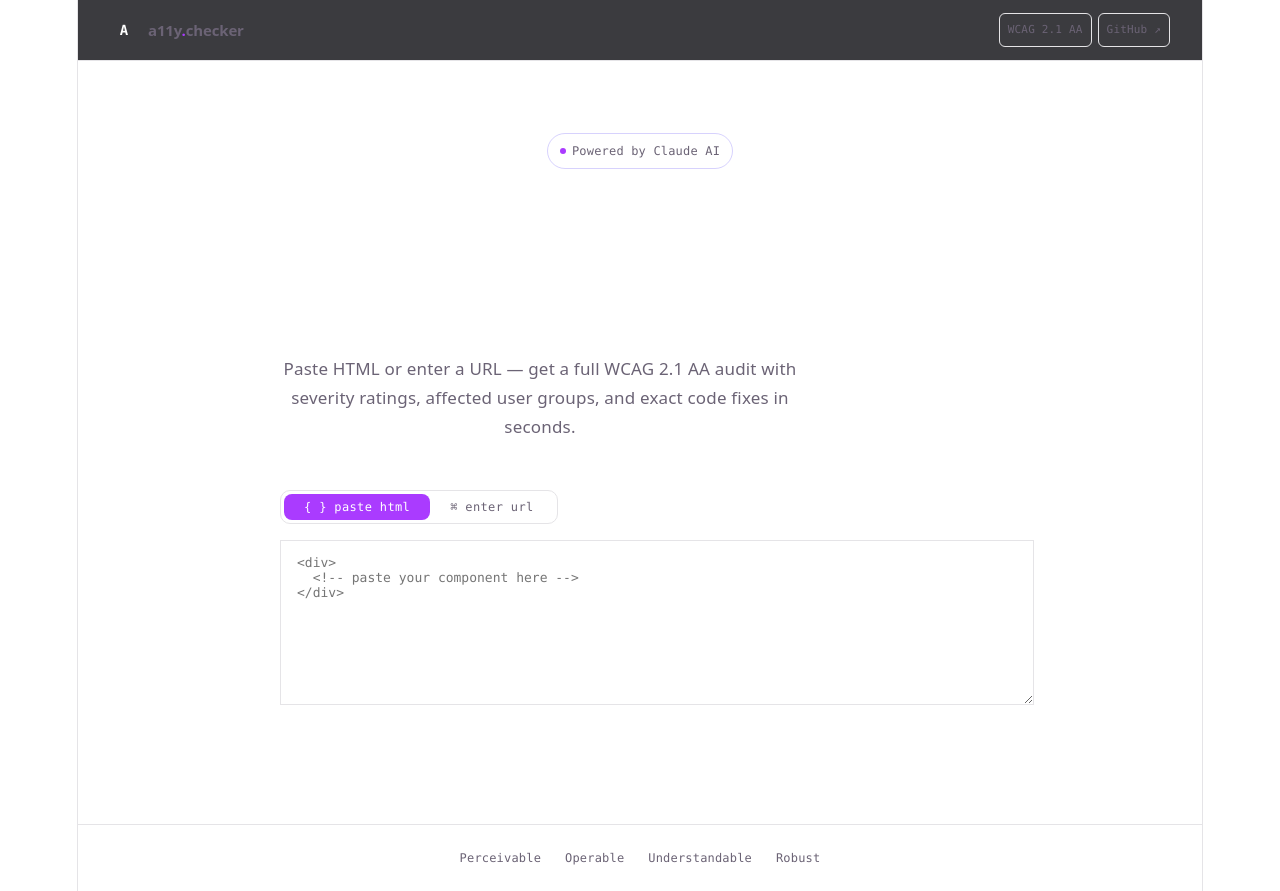
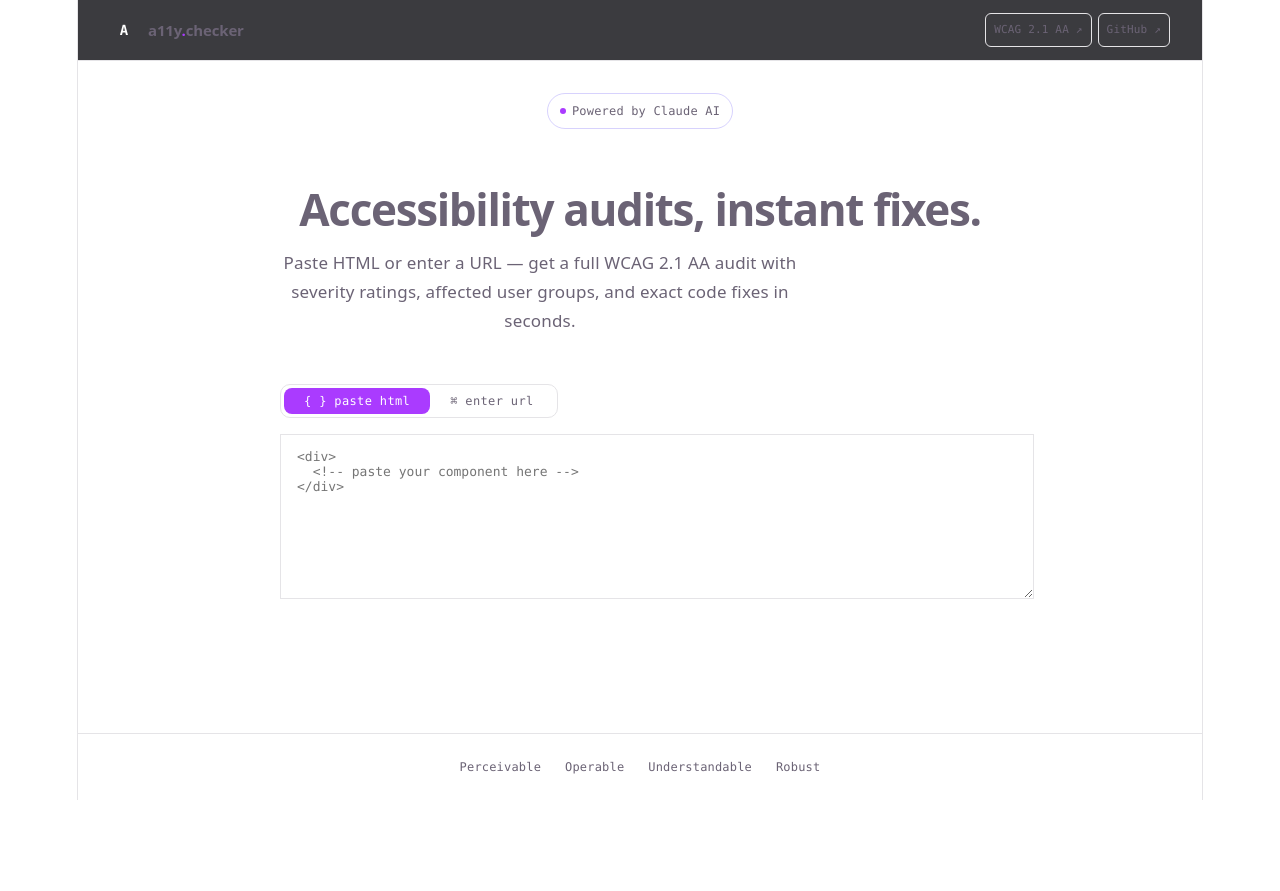
Before and after one commit to sinhapiya123/a11y-checker, a React (Vite) app: page / in a window 1280 px wide. After the commit the page ends 800 px from the top, so only its background shows below. Built offline with nearby package versions, Linux system fonts and the light colour scheme.

Commit message:
feat: link WCAG 2.1 AA button to official W3C docs

```diff
--- a/src/App.tsx
+++ b/src/App.tsx
@@ -38,11 +38,19 @@ export default function App() {
           </span>
         </div>
         <div style={{ display: 'flex', alignItems: 'center', gap: 6 }}>
-          <span style={{
-            fontSize: 11, fontFamily: 'var(--mono)', color: 'var(--text3)',
-            background: 'var(--bg3)', border: '1px solid var(--border)',
-            padding: '3px 8px', borderRadius: 6,
-          }}>WCAG 2.1 AA</span>
+          <a
+            href="https://www.w3.org/TR/WCAG21/"
+            target="_blank"
+            rel="noopener noreferrer"
+            style={{
+              fontSize: 11, fontFamily: 'var(--mono)', color: 'var(--text3)',
+              background: 'var(--bg3)', border: '1px solid var(--border)',
+              padding: '3px 8px', borderRadius: 6, textDecoration: 'none',
+              transition: 'color 0.15s, border-color 0.15s',
+            }}
+            onMouseEnter={e => { (e.currentTarget as HTMLAnchorElement).style.color = 'var(--text)'; (e.currentTarget as HTMLAnchorElement).style.borderColor = 'var(--border2)' }}
+            onMouseLeave={e => { (e.currentTarget as HTMLAnchorElement).style.color = 'var(--text3)'; (e.currentTarget as HTMLAnchorElement).style.borderColor = 'var(--border)' }}
+          >WCAG 2.1 AA ↗</a>
           <a href="https://github.com/sinhapiya123/a11y-checker" target="_blank"
             style={{
               fontSize: 11, fontFamily: 'var(--mono)', color: 'var(--text3)',
@@ -58,7 +66,7 @@ export default function App() {
 
       {/* Hero */}
       <div style={{
-        padding: '72px 32px 56px',
+        padding: '32px 32px 28px',
         maxWidth: 720,
         margin: '0 auto',
         width: '100%',
@@ -74,21 +82,15 @@ export default function App() {
         </div>
 
         <h1 style={{
-          fontSize: 'clamp(32px, 5vw, 52px)',
+          fontSize: 'clamp(28px, 4vw, 44px)',
           fontWeight: 800,
           lineHeight: 1.1,
           letterSpacing: '-0.03em',
           marginBottom: 16,
-          background: 'linear-gradient(135deg, var(--text) 40%, var(--text2))',
-          WebkitBackgroundClip: 'text',
-          WebkitTextFillColor: 'transparent',
+          color: 'var(--text)',
         }}>
-          Accessibility audits,<br />
-          <span style={{
-            background: 'linear-gradient(135deg, var(--accent), var(--accent2))',
-            WebkitBackgroundClip: 'text',
-            WebkitTextFillColor: 'transparent',
-          }}>instant fixes.</span>
+          Accessibility audits,{' '}
+          <span style={{ color: 'var(--accent2)' }}>instant fixes.</span>
         </h1>
 
         <p style={{ fontSize: 17, color: 'var(--text2)', lineHeight: 1.7, maxWidth: 520, marginBottom: 48 }}>
--- a/src/components/AuditForm.tsx
+++ b/src/components/AuditForm.tsx
@@ -94,11 +94,6 @@ export default function AuditForm({ onResult, onLoading, onError }: Props) {
         />
       ) : (
         <div style={{ position: 'relative' }}>
-          <span style={{
-            position: 'absolute', left: 14, top: '50%', transform: 'translateY(-50%)',
-            fontSize: 13, fontFamily: 'var(--mono)', color: 'var(--text3)',
-            pointerEvents: 'none',
-          }}>https://</span>
           <input
             type="text"
             value={url}
@@ -106,8 +101,8 @@ export default function AuditForm({ onResult, onLoading, onError }: Props) {
             onFocus={() => setFocused(true)}
             onBlur={() => setFocused(false)}
             onKeyDown={e => e.key === 'Enter' && handleRun()}
-            placeholder="example.com"
-            style={{ ...inputStyles, paddingLeft: 80, resize: undefined }}
+            placeholder="https://example.com"
+            style={{ ...inputStyles, paddingLeft: 16, resize: undefined }}
           />
         </div>
       )}
```
